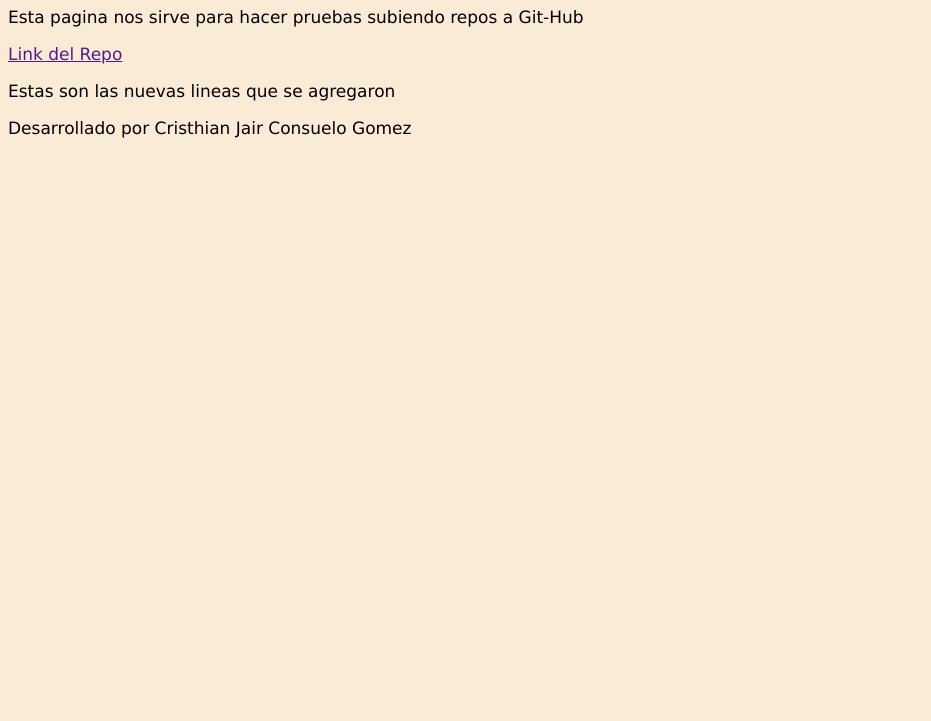
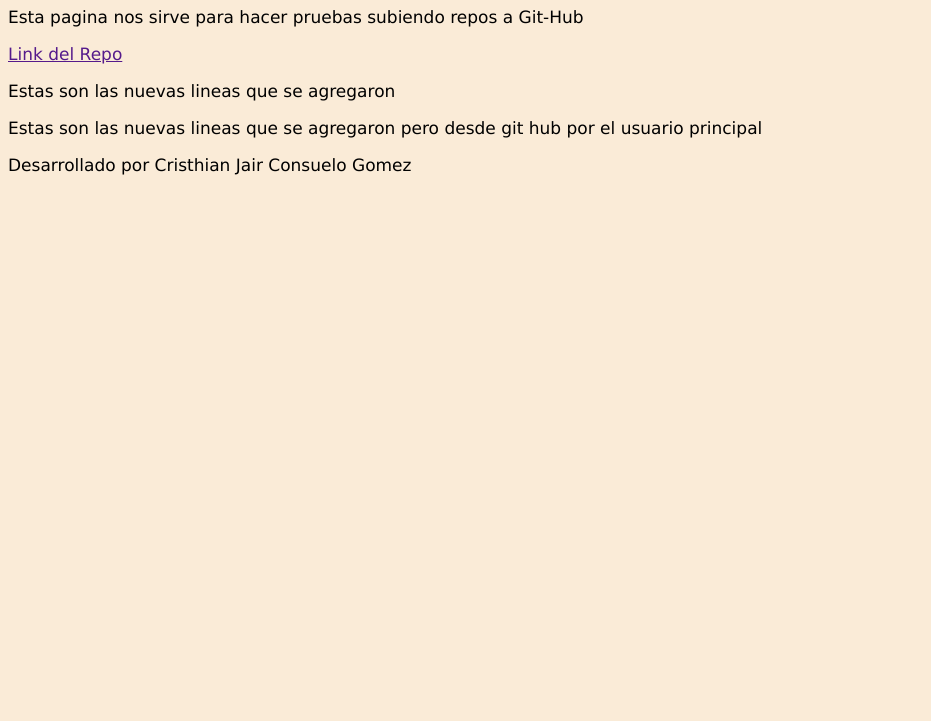
Before and after one commit to Cristhian-CG/Programando, a plain HTML site: page index.html in a window 1280 px wide. Shown: the part 79-800 px from the top of the page, without its empty margins (0-931 px from the left). Drawn offline with Linux system fonts and the light colour scheme.

Commit message:
se hicieron cambios desde git hub

```diff
--- a/index.html
+++ b/index.html
@@ -20,6 +20,7 @@
     <a href="">Link del Repo</a>
 
     <p>Estas son las nuevas lineas que se agregaron </p>
+    <p>Estas son las nuevas lineas que se agregaron pero desde git hub por el usuario principal  </p>
 
     <footer>Desarrollado por Cristhian Jair Consuelo Gomez</footer>
 
```
